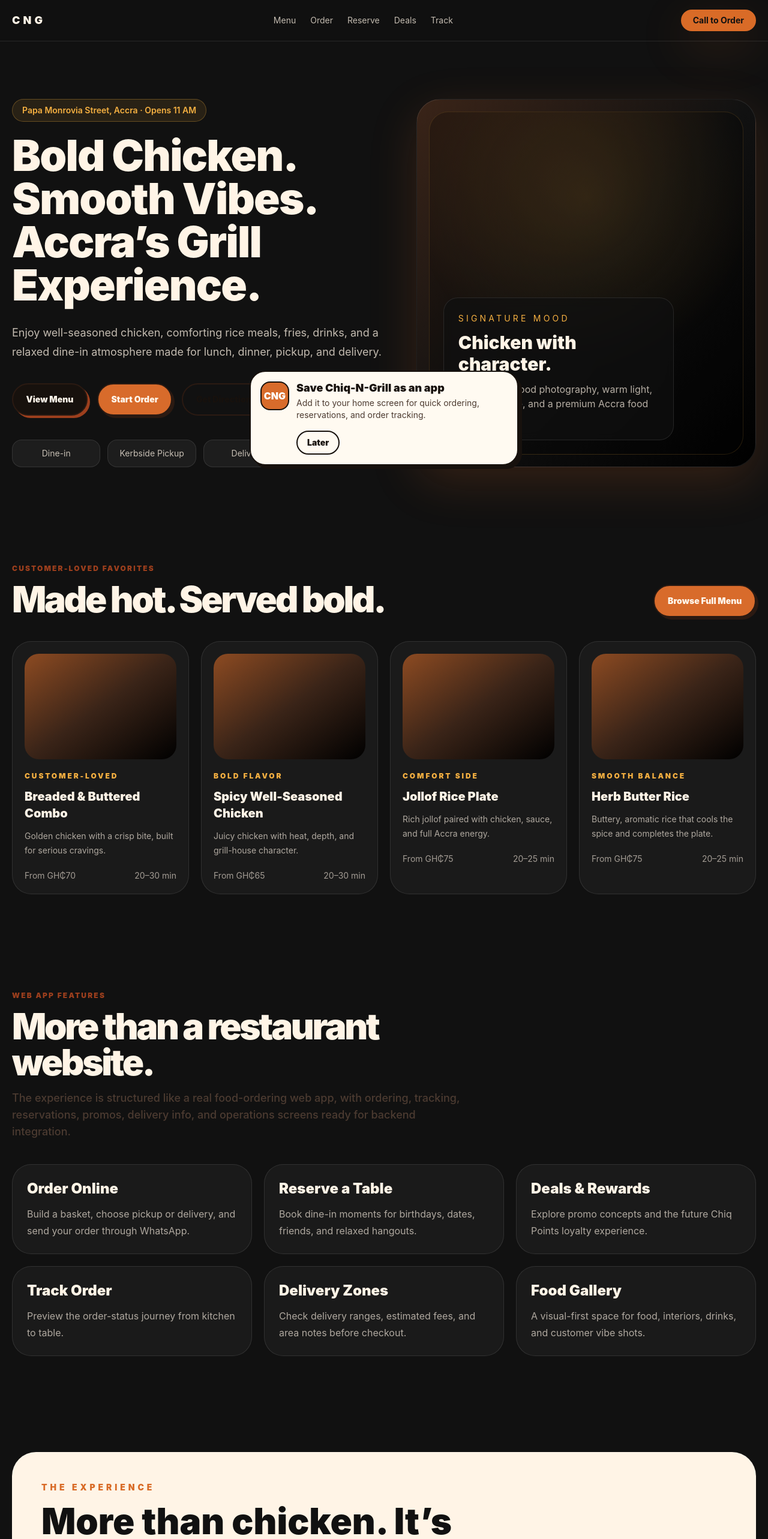
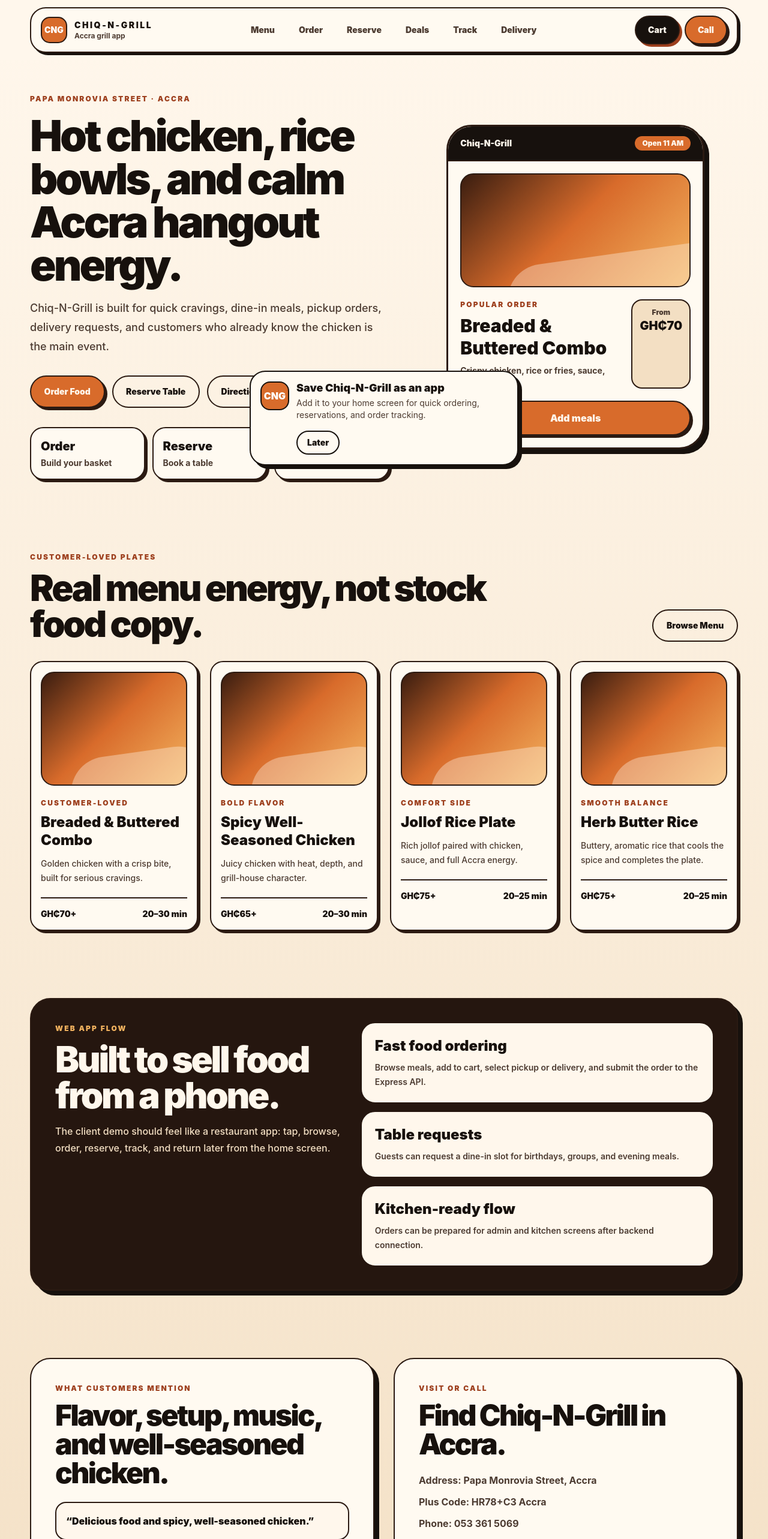
Before and after one commit to hAck404-lab101/chiqngrill, a Next.js app: page / in a window 1280 px wide. Shown: the top 2566 px of the page at 60% size. Built offline with nearby package versions, Linux system fonts and the light colour scheme.

Commit message:
design: rebuild homepage as solid restaurant app

```diff
--- a/app/page.tsx
+++ b/app/page.tsx
@@ -1,102 +1,92 @@
+import { AppHeader } from "@/components/app-header";
 import { CTAButton } from "@/components/cta-button";
 import { SectionHeading } from "@/components/section-heading";
-import { menuItems, restaurant, reviewHighlights, serviceBadges } from "@/lib/restaurant-data";
+import { menuItems, restaurant, reviewHighlights } from "@/lib/restaurant-data";
 
 const featuredItems = menuItems.slice(0, 4);
 
+const quickActions = [
+  { title: "Order", detail: "Build your basket", href: "/menu" },
+  { title: "Reserve", detail: "Book a table", href: "/reservations" },
+  { title: "Track", detail: "Check status", href: "/track" }
+];
+
 const appFeatures = [
-  { title: "Order Online", description: "Build a basket, choose pickup or delivery, and send your order through WhatsApp.", href: "/order" },
-  { title: "Reserve a Table", description: "Book dine-in moments for birthdays, dates, friends, and relaxed hangouts.", href: "/reservations" },
-  { title: "Deals & Rewards", description: "Explore promo concepts and the future Chiq Points loyalty experience.", href: "/deals" },
-  { title: "Track Order", description: "Preview the order-status journey from kitchen to table.", href: "/track" },
-  { title: "Delivery Zones", description: "Check delivery ranges, estimated fees, and area notes before checkout.", href: "/delivery" },
-  { title: "Food Gallery", description: "A visual-first space for food, interiors, drinks, and customer vibe shots.", href: "/gallery" }
+  { title: "Fast food ordering", description: "Browse meals, add to cart, select pickup or delivery, and submit the order to the Express API.", href: "/menu" },
+  { title: "Table requests", description: "Guests can request a dine-in slot for birthdays, groups, and evening meals.", href: "/reservations" },
+  { title: "Kitchen-ready flow", description: "Orders can be prepared for admin and kitchen screens after backend connection.", href: "/admin" }
 ];
 
 export default function Home() {
   return (
-    <main className="min-h-screen overflow-hidden bg-charcoal text-cream">
-      <div className="noise-overlay" />
+    <main className="app-page overflow-hidden">
+      <AppHeader />
 
-      <header className="sticky top-0 z-50 border-b border-white/10 bg-charcoal/85 backdrop-blur-xl">
-        <nav className="mx-auto flex max-w-7xl items-center justify-between px-5 py-4">
-          <a href="#home" className="text-lg font-black tracking-[0.28em] text-cream">
-            CNG
+      <section className="app-container grid gap-10 pb-16 pt-8 lg:grid-cols-[1.05fr_0.95fr] lg:items-center lg:pt-14">
+        <div>
+          <p className="eyebrow">Papa Monrovia Street · Accra</p>
+          <h1 className="app-title mt-4 text-5xl md:text-7xl">
+            Hot chicken, rice bowls, and calm Accra hangout energy.
+          </h1>
+          <p className="mt-5 max-w-2xl text-lg font-medium leading-8 text-[var(--ink-soft)]">
+            Chiq-N-Grill is built for quick cravings, dine-in meals, pickup orders, delivery requests, and customers who already know the chicken is the main event.
+          </p>
+
+          <div className="mt-8 grid gap-3 sm:flex">
+            <CTAButton href="/menu" variant="flame">Order Food</CTAButton>
+            <CTAButton href="/reservations" variant="outline">Reserve Table</CTAButton>
+            <CTAButton href={restaurant.mapsUrl} variant="outline" external>Directions</CTAButton>
+          </div>
+
+          <div className="mt-8 grid gap-3 sm:grid-cols-3">
+            {quickActions.map((action) => (
+              <a key={action.href} href={action.href} className="solid-card p-4">
+                <p className="text-xl font-black">{action.title}</p>
+                <p className="mt-1 text-sm font-bold text-[var(--ink-soft)]">{action.detail}</p>
               </a>
-          <div className="hidden items-center gap-6 text-sm text-cream/75 md:flex">
-            <a href="/menu" className="hover:text-gold">Menu</a>
-            <a href="/order" className="hover:text-gold">Order</a>
-            <a href="/reservations" className="hover:text-gold">Reserve</a>
-            <a href="/deals" className="hover:text-gold">Deals</a>
-            <a href="/track" className="hover:text-gold">Track</a>
-          </div>
-          <a
-            href={restaurant.phoneHref}
-            className="rounded-full bg-flame px-5 py-2 text-sm font-bold text-charcoal shadow-warm transition hover:scale-105"
-          >
-            Call to Order
-          </a>
-        </nav>
-      </header>
-
-      <section id="home" className="relative mx-auto grid max-w-7xl gap-12 px-5 pb-20 pt-16 md:grid-cols-[1.05fr_0.95fr] md:pt-24">
-        <div className="relative z-10">
-          <p className="mb-5 inline-flex rounded-full border border-gold/30 bg-gold/10 px-4 py-2 text-sm font-semibold text-gold">
-            {restaurant.address} · {restaurant.openingNote}
-          </p>
-          <h1 className="max-w-4xl text-5xl font-black leading-[0.95] tracking-tight text-cream md:text-7xl">
-            {restaurant.tagline}
-          </h1>
-          <p className="mt-7 max-w-2xl text-lg leading-8 text-cream/75">
-            Enjoy well-seasoned chicken, comforting rice meals, fries, drinks, and a relaxed dine-in atmosphere made for lunch, dinner, pickup, and delivery.
-          </p>
-          <div className="mt-9 flex flex-col gap-4 sm:flex-row">
-            <CTAButton href="/menu">View Menu</CTAButton>
-            <CTAButton href="/order" variant="flame">Start Order</CTAButton>
-            <CTAButton href={restaurant.mapsUrl} variant="outline" external>
-              Get Directions
-            </CTAButton>
-          </div>
-          <div className="mt-10 grid max-w-2xl grid-cols-2 gap-3 text-sm text-cream/75 sm:grid-cols-4">
-            {serviceBadges.map((item) => (
-              <div key={item} className="rounded-2xl border border-white/10 bg-white/5 px-4 py-3 text-center">
-                {item}
-              </div>
             ))}
           </div>
         </div>
 
-        <div className="relative min-h-[30rem] rounded-[2.5rem] border border-white/10 bg-gradient-to-br from-smoke via-charcoal to-black p-5 shadow-warm">
-          <div className="absolute inset-5 rounded-[2rem] border border-gold/20 bg-[radial-gradient(circle_at_50%_25%,rgba(245,176,65,0.18),transparent_18rem)]" />
-          <div className="relative flex h-full flex-col justify-end rounded-[2rem] bg-black/25 p-6">
-            <div className="max-w-sm rounded-3xl border border-white/10 bg-charcoal/70 p-6 backdrop-blur">
-              <p className="text-sm uppercase tracking-[0.3em] text-gold">Signature Mood</p>
-              <h2 className="mt-3 text-3xl font-black">Chicken with character.</h2>
-              <p className="mt-3 text-cream/70">
-                Built for real food photography, warm light, smoky texture, and a premium Accra food vibe.
-              </p>
+        <div className="mobile-app-frame mx-auto w-full max-w-[430px]">
+          <div className="border-b-2 border-[var(--line)] bg-[var(--ink)] px-5 py-4 text-[var(--paper)]">
+            <div className="flex items-center justify-between">
+              <span className="text-sm font-black">Chiq-N-Grill</span>
+              <span className="rounded-full bg-[var(--clay)] px-3 py-1 text-xs font-black">Open 11 AM</span>
             </div>
+          </div>
+          <div className="p-5">
+            <div className="food-tile" />
+            <div className="mt-5 grid grid-cols-[1fr_auto] gap-4">
+              <div>
+                <p className="eyebrow">Popular order</p>
+                <h2 className="mt-2 text-3xl font-black leading-tight">Breaded & Buttered Combo</h2>
+                <p className="mt-2 text-sm font-bold text-[var(--ink-soft)]">Crispy chicken, rice or fries, sauce, and full flavor.</p>
+              </div>
+              <div className="rounded-[18px] border-2 border-[var(--line)] bg-[var(--paper-deep)] p-3 text-center">
+                <p className="text-xs font-black text-[var(--ink-soft)]">From</p>
+                <p className="text-xl font-black">GH₵70</p>
+              </div>
+            </div>
+            <a href="/menu" className="btn-primary mt-5 w-full">Add meals</a>
           </div>
         </div>
       </section>
 
-      <section id="menu" className="mx-auto max-w-7xl px-5 py-20">
-        <div className="flex flex-col justify-between gap-6 md:flex-row md:items-end">
-          <SectionHeading eyebrow="Customer-loved favorites" title="Made hot. Served bold." />
-          <CTAButton href="/menu" variant="gold">
-            Browse Full Menu
-          </CTAButton>
+      <section className="app-container py-14">
+        <div className="flex flex-col justify-between gap-5 md:flex-row md:items-end">
+          <SectionHeading eyebrow="Customer-loved plates" title="Real menu energy, not stock food copy." />
+          <CTAButton href="/menu" variant="outline">Browse Menu</CTAButton>
         </div>
-
-        <div className="mt-10 grid gap-5 md:grid-cols-4">
+        <div className="mt-8 grid gap-5 md:grid-cols-4">
           {featuredItems.map((item) => (
-            <article key={item.id} className="group rounded-[2rem] border border-white/10 bg-white/[0.04] p-5 transition hover:-translate-y-1 hover:border-gold/40 hover:bg-white/[0.07]">
-              <div className="mb-5 h-44 rounded-[1.5rem] bg-gradient-to-br from-flame/60 via-smoke to-black" />
-              <p className="text-xs font-black uppercase tracking-[0.24em] text-gold">{item.badge}</p>
-              <h3 className="mt-3 text-xl font-black">{item.name}</h3>
-              <p className="mt-3 text-sm leading-6 text-cream/65">{item.description}</p>
-              <div className="mt-5 flex items-center justify-between text-sm text-cream/60">
-                <span>From GH₵{item.priceFrom}</span>
+            <article key={item.id} className="solid-card p-4">
+              <div className="food-tile" />
+              <p className="eyebrow mt-5">{item.badge}</p>
+              <h3 className="mt-2 text-2xl font-black leading-tight">{item.name}</h3>
+              <p className="mt-3 text-sm font-medium leading-6 text-[var(--ink-soft)]">{item.description}</p>
+              <div className="mt-5 flex items-center justify-between border-t-2 border-[var(--line)] pt-4 text-sm font-black">
+                <span>GH₵{item.priceFrom}+</span>
                 <span>{item.prepTime}</span>
               </div>
             </article>
@@ -104,79 +94,59 @@ export default function Home() {
         </div>
       </section>
 
-      <section className="mx-auto max-w-7xl px-5 py-20">
-        <SectionHeading
-          eyebrow="Web app features"
-          title="More than a restaurant website."
-          description="The experience is structured like a real food-ordering web app, with ordering, tracking, reservations, promos, delivery info, and operations screens ready for backend integration."
-        />
-        <div className="mt-10 grid gap-5 md:grid-cols-3">
+      <section className="app-container py-14">
+        <div className="solid-panel-dark grid gap-8 p-6 md:grid-cols-[0.9fr_1.1fr] md:p-10">
+          <div>
+            <p className="eyebrow text-[#f3b35f]">Web app flow</p>
+            <h2 className="app-title mt-3 text-4xl md:text-6xl">Built to sell food from a phone.</h2>
+            <p className="mt-4 max-w-xl text-base font-medium leading-7 text-[#f3dfc3]">
+              The client demo should feel like a restaurant app: tap, browse, order, reserve, track, and return later from the home screen.
+            </p>
+          </div>
+          <div className="grid gap-4">
             {appFeatures.map((feature) => (
-            <a key={feature.href} href={feature.href} className="rounded-[2rem] border border-white/10 bg-white/[0.04] p-6 transition hover:-translate-y-1 hover:border-gold/40 hover:bg-white/[0.07]">
+              <a key={feature.href} href={feature.href} className="rounded-[22px] border-2 border-[#fff7ec] bg-[#fff7ec] p-5 text-[var(--ink)]">
                 <h3 className="text-2xl font-black">{feature.title}</h3>
-              <p className="mt-3 leading-7 text-cream/65">{feature.description}</p>
+                <p className="mt-2 text-sm font-semibold leading-6 text-[var(--ink-soft)]">{feature.description}</p>
               </a>
-          ))}
-        </div>
-      </section>
-
-      <section id="experience" className="mx-auto max-w-7xl px-5 py-20">
-        <div className="rounded-[2.5rem] border border-white/10 bg-cream p-8 text-charcoal md:p-12">
-          <p className="text-sm font-black uppercase tracking-[0.35em] text-flame">The experience</p>
-          <h2 className="mt-4 max-w-3xl text-4xl font-black md:text-6xl">More than chicken. It’s the whole mood.</h2>
-          <p className="mt-6 max-w-3xl text-lg leading-8 text-charcoal/70">
-            A relaxed grill house with good music, calm atmosphere, cold drinks, and flavorful meals made for friends, quick cravings, and weekend visits.
-          </p>
-          <div className="mt-9 grid gap-4 md:grid-cols-3">
-            {["Soothing music", "Serene atmosphere", "Freshly prepared meals"].map((item) => (
-              <div key={item} className="rounded-3xl border border-charcoal/10 bg-white p-5 font-black shadow-sm">
-                {item}
-              </div>
             ))}
           </div>
         </div>
       </section>
 
-      <section id="reviews" className="mx-auto max-w-7xl px-5 py-20">
-        <SectionHeading
-          eyebrow="Social proof"
-          title="What customers love."
-          description="Rated 3.9 by 100+ customers, with regular praise for flavor, atmosphere, music, and well-seasoned chicken."
-        />
-        <div className="mt-10 grid gap-5 md:grid-cols-4">
+      <section className="app-container py-14">
+        <div className="grid gap-8 md:grid-cols-[1fr_1fr] md:items-start">
+          <div className="solid-panel p-6 md:p-10">
+            <p className="eyebrow">What customers mention</p>
+            <h2 className="app-title mt-3 text-4xl md:text-5xl">Flavor, setup, music, and well-seasoned chicken.</h2>
+            <div className="mt-6 grid gap-3">
               {reviewHighlights.map((review) => (
-            <blockquote key={review} className="rounded-[2rem] border border-white/10 bg-white/[0.04] p-6 text-lg font-bold leading-8">
+                <blockquote key={review} className="rounded-[18px] border-2 border-[var(--line)] bg-[var(--paper)] p-4 font-black leading-7">
                   “{review}”
                 </blockquote>
               ))}
             </div>
-      </section>
+          </div>
 
-      <section id="location" className="mx-auto max-w-7xl px-5 py-20">
-        <div className="grid gap-6 rounded-[2.5rem] border border-white/10 bg-smoke p-8 md:grid-cols-2 md:p-12">
-          <div>
-            <p className="text-sm font-bold uppercase tracking-[0.35em] text-gold">Find us</p>
-            <h2 className="mt-3 text-4xl font-black md:text-5xl">Visit {restaurant.name} in Accra.</h2>
-            <div className="mt-6 space-y-3 text-cream/75">
+          <div className="solid-panel p-6 md:p-10">
+            <p className="eyebrow">Visit or call</p>
+            <h2 className="app-title mt-3 text-4xl md:text-5xl">Find Chiq-N-Grill in Accra.</h2>
+            <div className="mt-6 space-y-3 text-base font-bold text-[var(--ink-soft)]">
               <p>Address: {restaurant.address}</p>
               <p>Plus Code: {restaurant.plusCode}</p>
               <p>Phone: {restaurant.phone}</p>
               <p>Services: Dine-in, kerbside pickup, delivery</p>
             </div>
-          </div>
-          <div className="rounded-[2rem] border border-gold/20 bg-charcoal p-6">
-            <h3 className="text-2xl font-black">Hungry now?</h3>
-            <p className="mt-3 text-cream/70">Order your favorite meal or open directions before you move.</p>
-            <div className="mt-6 flex flex-col gap-3">
+            <div className="mt-7 grid gap-3 sm:flex">
               <CTAButton href="/order" variant="flame">Start Order</CTAButton>
-              <CTAButton href={restaurant.mapsUrl} variant="outline" external>Open Google Maps</CTAButton>
+              <CTAButton href={restaurant.mapsUrl} variant="outline" external>Open Maps</CTAButton>
             </div>
           </div>
         </div>
       </section>
 
-      <footer className="border-t border-white/10 px-5 py-10 text-center text-sm text-cream/55">
-        <p>{restaurant.name} — Bold chicken, smooth vibes, and flavorful meals in Accra.</p>
+      <footer className="mt-10 border-t-2 border-[var(--line)] bg-[var(--ink)] px-5 py-8 text-center text-sm font-bold text-[var(--paper)]">
+        <p>{restaurant.name} · Order, reserve, track, and return from your home screen.</p>
       </footer>
     </main>
   );
```
Lines whose indentation alone changed are shown as unchanged.
